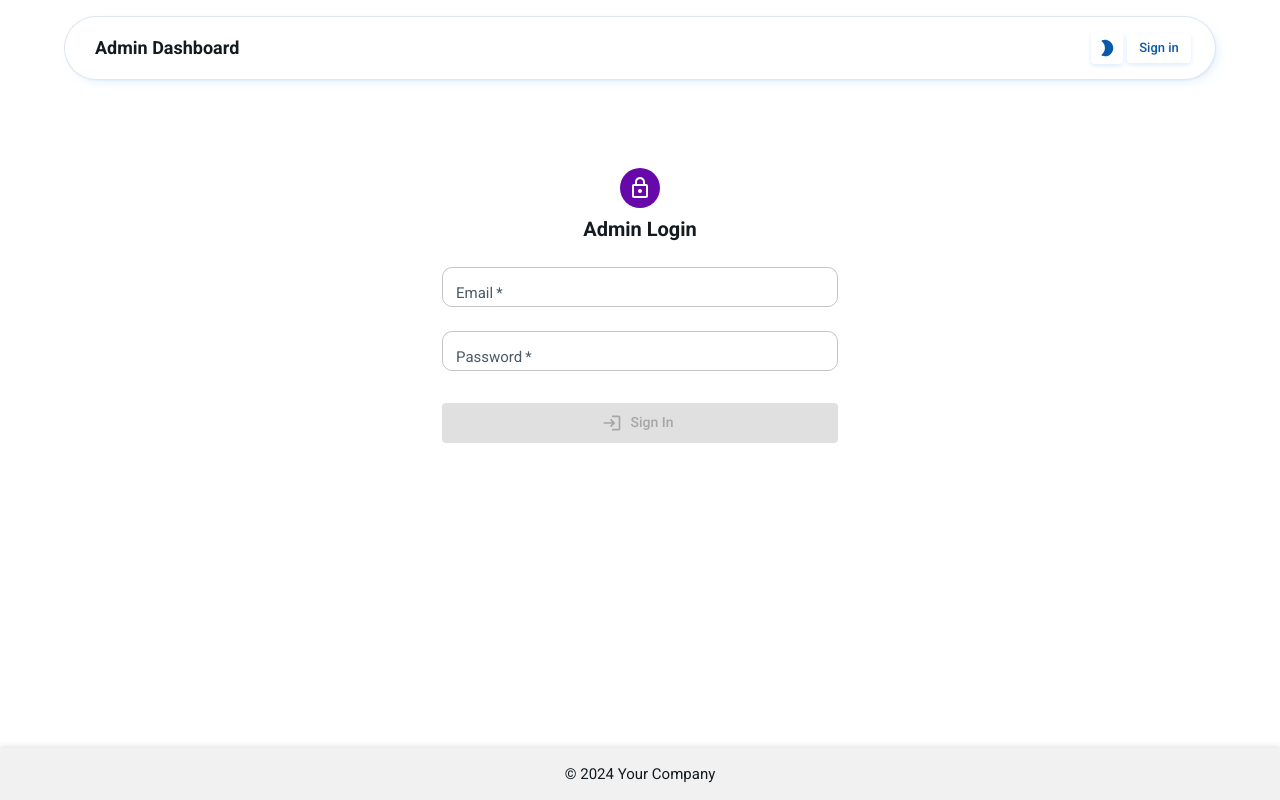
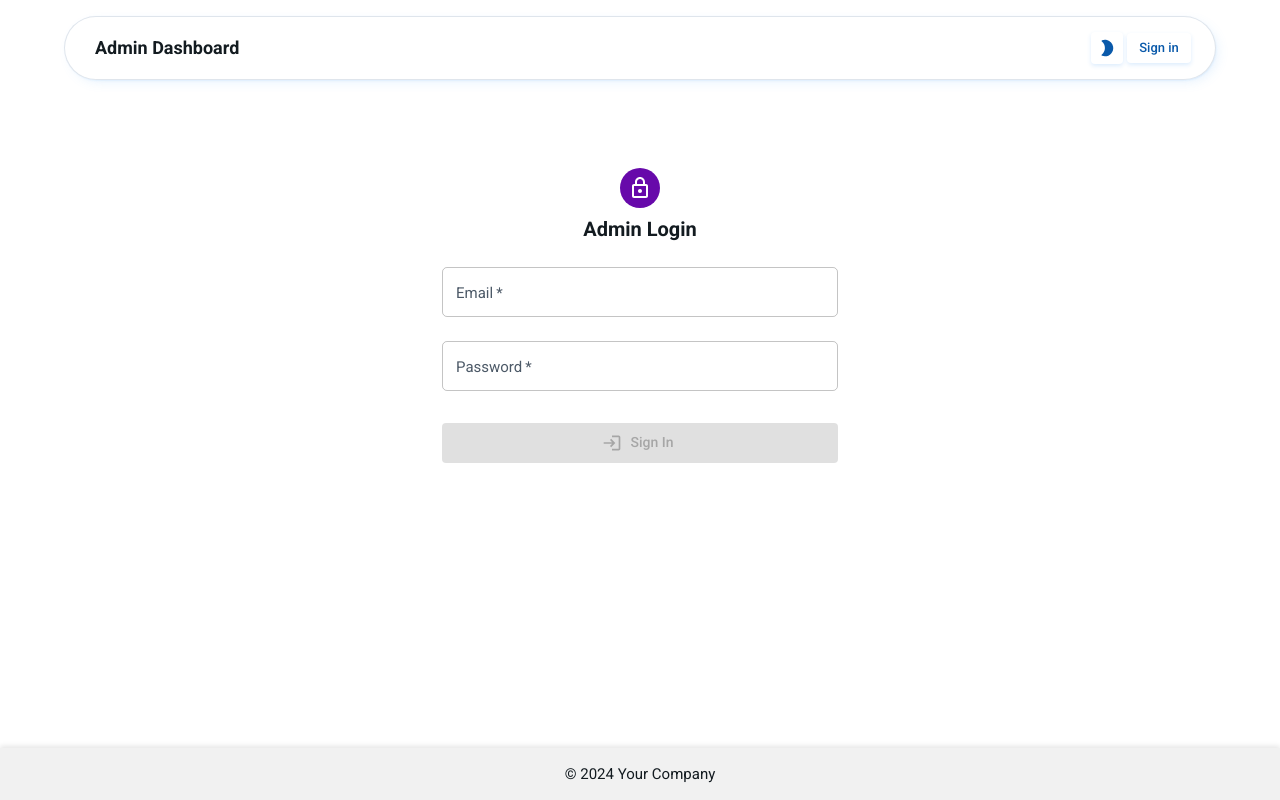
Before and after one commit to Jayanthbm/admin-portal, a React (Create React App) app: page /login in a window 1280 px wide. Built offline with nearby package versions, Linux system fonts and the light colour scheme.

Commit message:
theme updated

```diff
--- a/src/myTheme.js
+++ b/src/myTheme.js
@@ -119,7 +119,10 @@ const getDesignTokens = (mode) => ({
     background: {
       default: '#fff',
       paper: gray[50],
-      ...(mode === 'dark' && { default: gray[900], paper: gray[800] }),
+      ...(mode === 'dark' && {
+        default: gray[900],
+        paper: gray[800],
+      }),
     },
     text: {
       primary: gray[800],
@@ -587,9 +590,9 @@ export default function myTheme(mode) {
             '& .MuiOutlinedInput-root': {
               boxSizing: 'border-box',
               minWidth: 280,
-              minHeight: 40,
+              minHeight: 50,
               height: '100%',
-              borderRadius: '10px',
+              borderRadius: '5px',
               '&:hover': {
                 borderColor: brand[300],
               },
@@ -598,9 +601,9 @@ export default function myTheme(mode) {
               '& .MuiOutlinedInput-root': {
                 boxSizing: 'border-box',
                 minWidth: 280,
-                minHeight: 40,
+                minHeight: 50,
                 height: '100%',
-                borderRadius: '10px',
+                borderRadius: '5px',
                 '&:hover': {
                   borderColor: brand[300],
                 },
```
